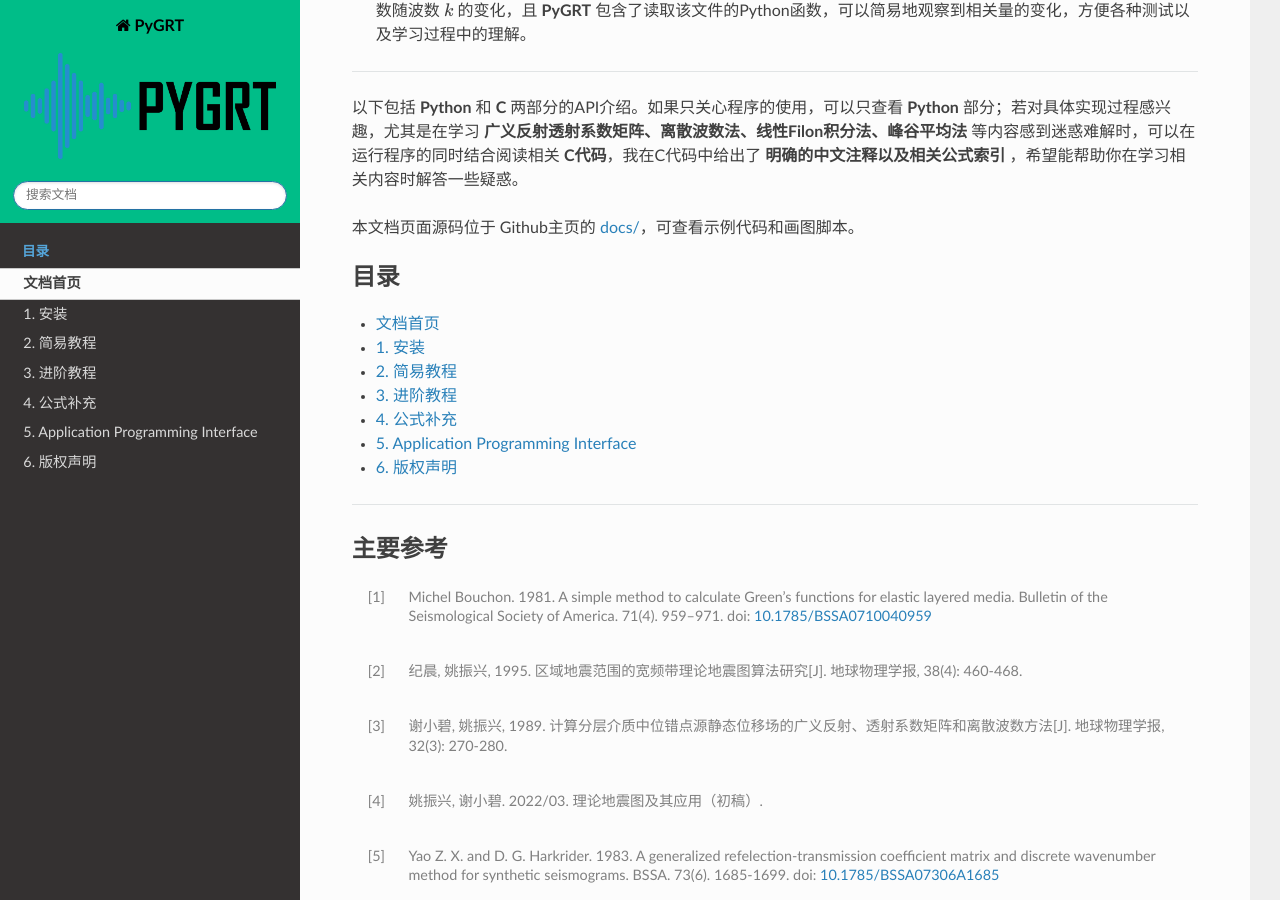
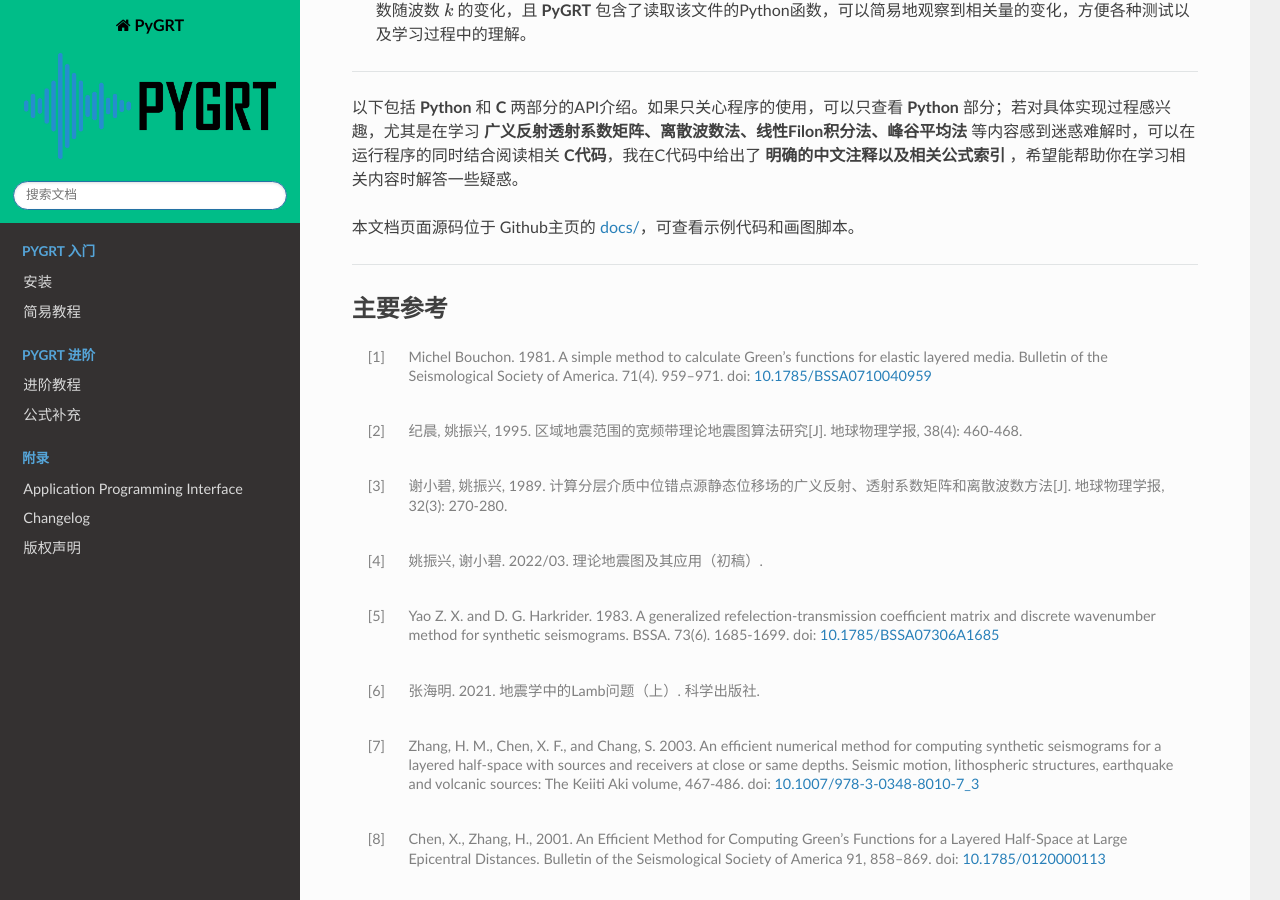
Before and after one commit to Dengda98/PyGRT, a Sphinx documentation site: the page built from docs/source/index.rst, in a window 1280 px wide and 900 px high, scrolled down 1207 px. Built offline with Sphinx 7.4.7 and the Read the Docs theme 3.1.0, drawn with Linux system fonts in a browser that asks for light colours; pages that are not in the unit, such as notebooks, are missing from menus; comment, search, counter and statistics services are not loaded; the version number is read from the project's files by our own code.

Commit message:
DOC: add changelog.md (#61)
* DOC: add changelog.md

* DOC: update toctree in main index.rst

```diff
--- a/docs/source/conf.py
+++ b/docs/source/conf.py
@@ -62,7 +62,7 @@ nbsphinx_requirejs_path = ''  # 加上该选项，否则nbsphinx插件会导致m
 source_suffix = {
     '.rst': 'restructuredtext',
     # '.txt': 'markdown',
-    # '.md': 'markdown',
+    '.md': 'markdown',
 }
 
 myst_enable_extensions = [
--- a/docs/source/index.rst
+++ b/docs/source/index.rst
@@ -61,21 +61,6 @@
 本文档页面源码位于 Github主页的 `docs/ <https://github.com/Dengda98/PyGRT/tree/main/docs/source>`_，可查看示例代码和画图脚本。
 
 
-
-.. toctree::
-  :maxdepth: 1
-  :caption: 目录
-  :numbered: 3
-
-
-  文档首页 <self>
-  install
-  Tutorial/index
-  Advanced/index
-  Formula/index
-  API/api
-  copyright
-
 --------------------------------------------------------------------------
 
 
@@ -117,3 +102,32 @@
 .. _kennett&kerry_1979:
 
 .. [9] Kennett, B. L. N., and N. J. Kerry, 1979. Seismic waves in a stratified half space, Geophysical Journal International, 57, no. 3, 557–583, doi: `10.1111/j.1365-246X.1979.tb06779.x <https://doi.org/10.1111/j.1365-246X.1979.tb06779.x>`_
+
+
+
+.. toctree::
+   :caption: PyGRT 入门
+   :hidden:
+   :maxdepth: 1
+
+   install
+   Tutorial/index
+
+
+.. toctree::
+   :caption: PyGRT 进阶
+   :hidden:
+   :maxdepth: 1
+
+   Advanced/index
+   Formula/index
+
+
+.. toctree::
+   :caption: 附录
+   :hidden:
+   :maxdepth: 1
+
+   API/api
+   changelog
+   copyright
```
Also changed, not shown: docs/source/changelog.md (added, +148 -0 lines).
